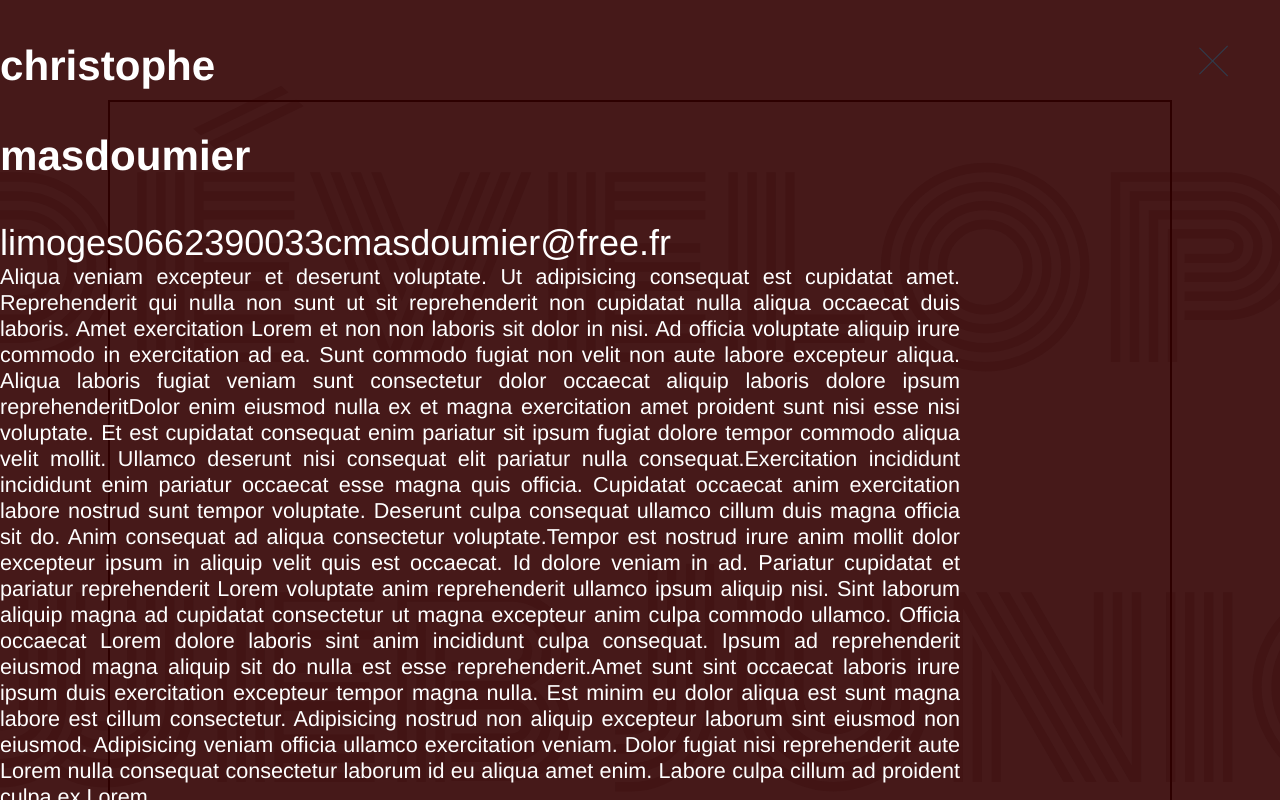
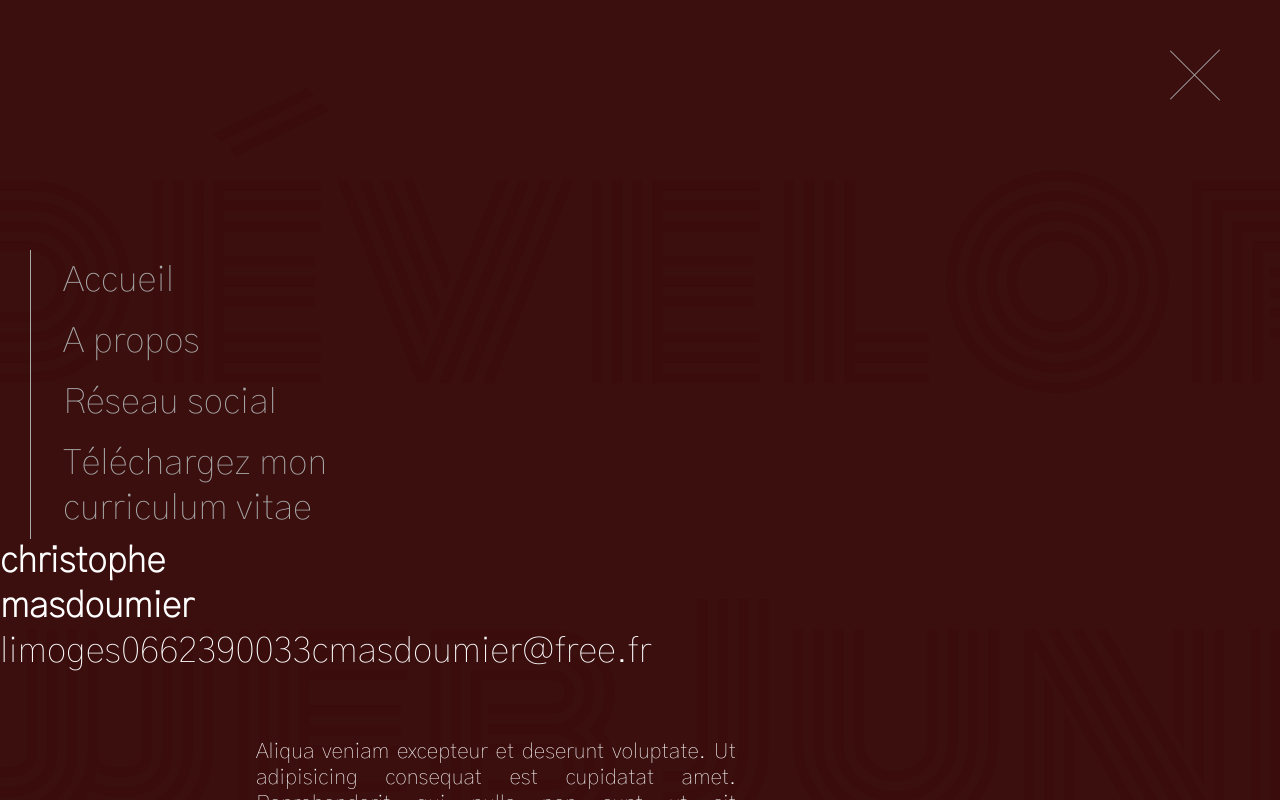
Before and after one commit to khris87/vue-portfolio, a Vue app: page / in a window 1280 px wide. Both pictures are taken after a click on the element 1210 px from the left and 60 px from the top of the page. Shown: the top 800 px of the page. Built offline with nearby package versions, Linux system fonts and the light colour scheme.

Commit message:
mercredi à aformac

```diff
--- a/package.json
+++ b/package.json
@@ -10,7 +10,8 @@
   "dependencies": {
     "core-js": "^2.6.5",
     "register-service-worker": "^1.6.2",
-    "vue": "^2.6.10"
+    "vue": "^2.6.10",
+    "vue-tasty-burgers": "^1.1.4"
   },
   "devDependencies": {
     "@vue/cli-plugin-babel": "^3.7.0",
--- a/src/App.vue
+++ b/src/App.vue
@@ -1,48 +1,75 @@
 <template>
-  <div id="app">
-    <div class="cross" @click="show = !show">
-      <span :class="{topCross: show}"></span>
-      <span :class="{downCross: show}"></span>
-    </div>
+  <div id="app" @mousemove="moveColor">
+      <div id="outer" @click="showMenu">
+        <div id="innerUp"></div>
+        <div id="innerDown"></div>
+      </div>
     <transition name="bounce">
-      <About v-show="show">
-      </About>
+      <About v-show="show" />
     </transition>
     <main>
-      <Card />
     </main>
-    <footer>
-      <HelloWorld msg="Portfolio Vue.js App"/>
-    </footer>
   </div>
 </template>
 
 <script>
-import HelloWorld from './components/HelloWorld.vue'
 import About from './components/About.vue'
-import Card from './components/Card.vue'
 
 export default {
   name: 'app',
   components: {
-    HelloWorld,
-    About,
-    Card
+    About
   },
   data () {
     return {
       show: false
+    }
+  },
+  methods: {
+    moveColor: function (e) {
+      const el = document.getElementById('app')
+      let x = e.pageX
+      let y = e.pageY
+      let avg = 150 + (parseInt((x + y) / 50))
+      let rgbColor = 'rgb(' + avg + ', ' + avg + ', ' + avg + ')'
+      let result = el.style.backgroundColor = rgbColor
+      return result
+    },
+    showMenu: function () {
+      this.show = !this.show
+      const closeUp = document.getElementById('innerUp')
+      const closeDown = document.getElementById('innerDown')
+      if (this.show) {
+        closeUp.style.transform = 'rotateZ(45deg)'
+        closeDown.style.transform = 'rotateZ(-45deg)'
+        closeUp.style.top = '50%'
+        closeDown.style.bottom = '50%'
+      } else {
+        closeUp.style.transform = 'rotateZ(0)'
+        closeDown.style.transform = 'rotateZ(0)'
+        closeUp.style.top = '20%'
+        closeDown.style.bottom = '20%'
+      }
     }
   }
 }
 </script>
 
 <style>
+* {
+  padding: 0;
+  margin: 0;
+  box-sizing: border-box;
+}
 #app {
   font-family: 'Avenir', Helvetica, Arial, sans-serif;
   -webkit-font-smoothing: antialiased;
   -moz-osx-font-smoothing: grayscale;
   color: #2c3e50;
+  width: 100vw;
+  height: 100vh;
+  background-color: rgb(150,150,150);
+  transition: .2s;
 }
 .bounce-enter-active {
   animation: bounce-in .5s;
@@ -55,50 +82,40 @@ export default {
     transform: translateX(-100vw);
   }
   50% {
-    transform: translateX(-75px);
+    transform: translateX(-50px);
   }
   100% {
     transform: translateX(0px);
   }
 }
-.cross {
+* {
+  padding: 0;
+  margin: 0;
+  box-sizing: border-box;
+}
+
+#outer {
   position: absolute;
   top: 50px;
   right: 50px;
-  width: 40px;
-  height: 20px;
+  width: 70px;
+  height: 50px;
   cursor: pointer;
-  z-index: 3;
+  z-index: 1;
 }
-.cross > span {
-  display: block;
-  width: 40px;
-  height: 10px;
-  transform: translateY(0) rotateZ(0);
+#innerUp, #innerDown {
+  position: absolute;
+  content: '';
+  height: 1px;
+  width: inherit;
+  background: darkgrey;
+  left: 0;
+  transition: all 500ms;
 }
-.cross > span:first-child {
-  border-top: 1px solid #2c3e50;
+#innerUp {
+  top: 20%;
 }
-.cross > span:last-child {
-  top: 60px;
-  border-bottom: 1px solid #2c3e50;
-}
-.topCross {
-  animation: 1s crossTop;
-  animation-fill-mode: forwards;
-}
-.downCross {
-    animation: 1s crossDown;
-    animation-fill-mode: forwards;
-}
-@keyframes crossTop {
-  to {
-    transform: translateY(10px) rotateZ(45deg);
-  }
-}
-@keyframes crossDown {
-  to {
-    transform: translateY(-10px) rotateZ(-45deg);
-  }
+#innerDown {
+  bottom: 20%;
 }
 </style>
--- a/src/components/About.vue
+++ b/src/components/About.vue
@@ -1,6 +1,7 @@
 <template>
   <div id="about">
-    <slot></slot>
+    <Navigation />
+    <div class="left_part">
       <h3>{{ firstname }}</h3>
       <h3>{{ lastname }}</h3>
       <span>{{ city }}</span>
@@ -8,14 +9,22 @@
       <span>{{ contact_mail }}</span>
       <span>{{ contact_linkedin }}</span>
       <span>{{ contact_github }}</span>
+    </div>
+    <div class="center_part">
       <span class="speech">{{ speech }}</span>
+    </div>
     <span class="background_title">{{ title }}</span>
   </div>
 </template>
 
 <script>
+import Navigation from './Navigation'
+
 export default {
   name: 'About',
+  components: {
+    Navigation
+  },
   data () {
     return {
       firstname: 'christophe',
@@ -33,6 +42,10 @@ export default {
 </script>
 
 <style scoped>
+  * {
+    font-family: 'Gothic A1', sans-serif;
+    font-size: 36px;
+  }
   #about {
     position: fixed;
     top: 0;
@@ -42,15 +55,12 @@ export default {
     background-color: rgba(50,0,0,0.9);
     color: #FFFFFF;
     margin: auto;
-    /* z-index: 1; */
-    font-size: 36px;
     white-space: normal;
-    overflow: hidden;
+    overflow-x: hidden;
   }
   .background_title {
-    font-family: 'Gothic A1', sans-serif;
     font-family: 'Monoton', cursive;
-    font-size: 7.5em;
+    font-size: 8em;
     color: rgba(50,0,0,0.2);
     z-index: -1;
     position: absolute;
@@ -63,4 +73,13 @@ export default {
     text-align: justify;
     font-size: 0.6em;
   }
+  .left_part {
+    width: 20%;
+    float: left;
+  }
+  .center_part {
+    width: 50%;
+    float: left;
+    margin-top: 25vh;
+  }
 </style>
--- a/src/components/Card.vue
+++ /dev/null
@@ -1,20 +0,0 @@
-<template>
-  <div class="card">
-  </div>
-</template>
-
-<script>
-export default {
-  name: 'Card'
-}
-</script>
-
-<style scoped>
-.card {
-  margin: 100px;
-  padding: 50px;
-  width: 75vw;
-  height: 75vh;
-  border: 2px solid black;
-}
-</style>
--- /dev/null
+++ b/src/components/Navigation.vue
@@ -0,0 +1,32 @@
+<template>
+  <nav id="navigation">
+    <a href="#">Accueil</a>
+    <a href="#">A propos</a>
+    <a href="#">Réseau social</a>
+    <a :href="require('../assets/essai.jpg')" download="gainsbarre.jpg">Téléchargez mon curriculum vitae</a>
+  </nav>
+</template>
+
+<script>
+export default {
+  name: 'navigation'
+}
+</script>
+
+<style scoped>
+  #navigation {
+    width: 25%;
+    margin: 250px 0 0 30px;
+    border-left: 1px solid darkgrey;
+  }
+  #navigation a {
+    color: darkgrey;
+    font-size: 36px;
+    text-decoration: none;
+    padding: 8px 8px 8px 32px;
+    display: block;
+  }
+  #navigation a:hover {
+    color: lightgray;
+  }
+</style>
```
Also changed, not shown: src/assets/essai.jpg (added), 1 other file (tests, documents, lock files or other folders). Lines whose indentation alone changed are shown as unchanged.
